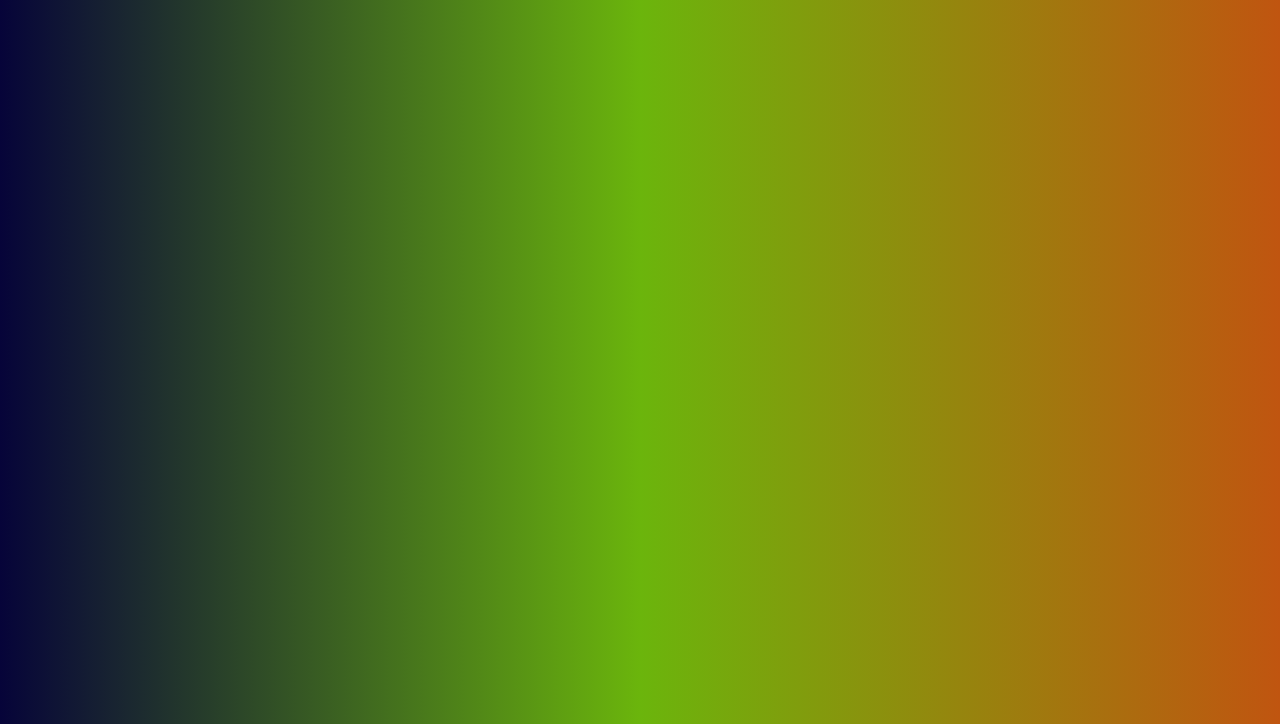
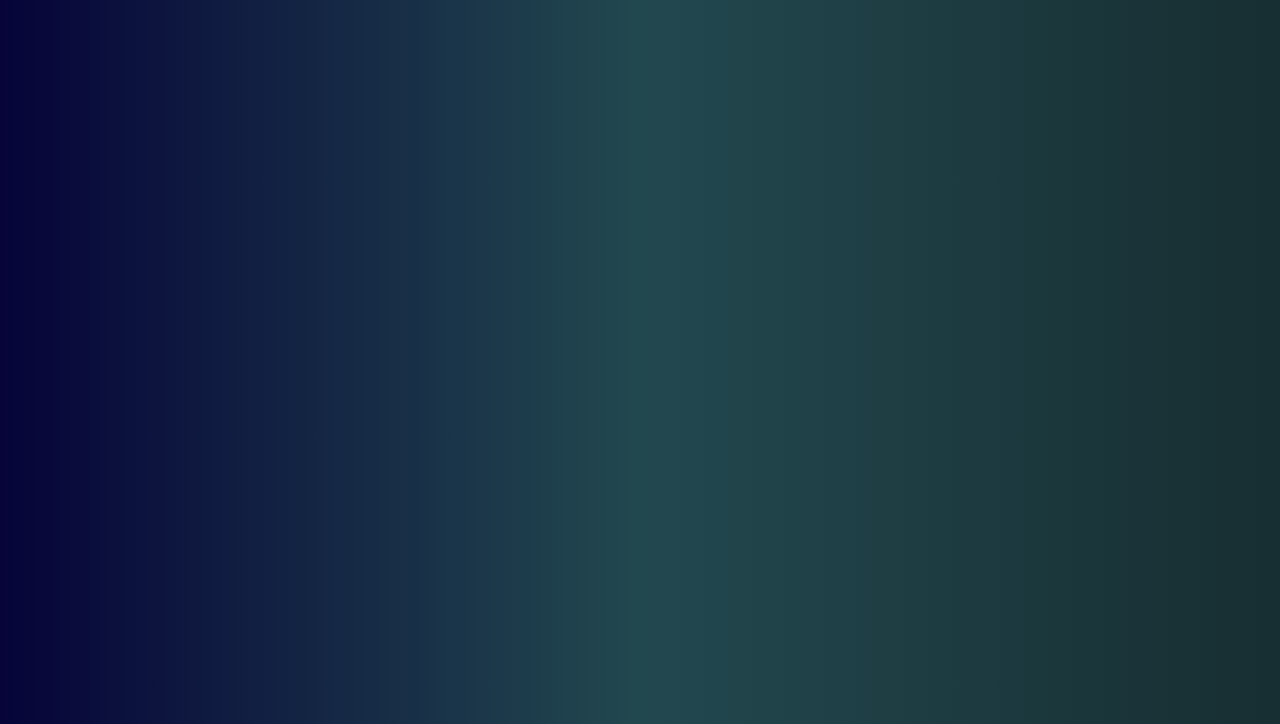
Before and after one commit to Santiago-Chavarro/SantiagoChavarroFlorez, a plain HTML site: page index.html in a window 1280 px wide. Shown: the part 76-800 px from the top of the page. Drawn offline with Linux system fonts and the light colour scheme.

Commit message:
Update Web.css

```diff
--- a/Web.css
+++ b/Web.css
@@ -3,7 +3,7 @@ body{
     min-height: 100vh;
     margin: 0;
     padding: 0;
-    background: linear-gradient(to right, #060439, #6BB50C, #C05510);
+    background: linear-gradient(to right, #060439, #22484F, #172E32);
 }
 h1{
     color: #999C9E;
```
